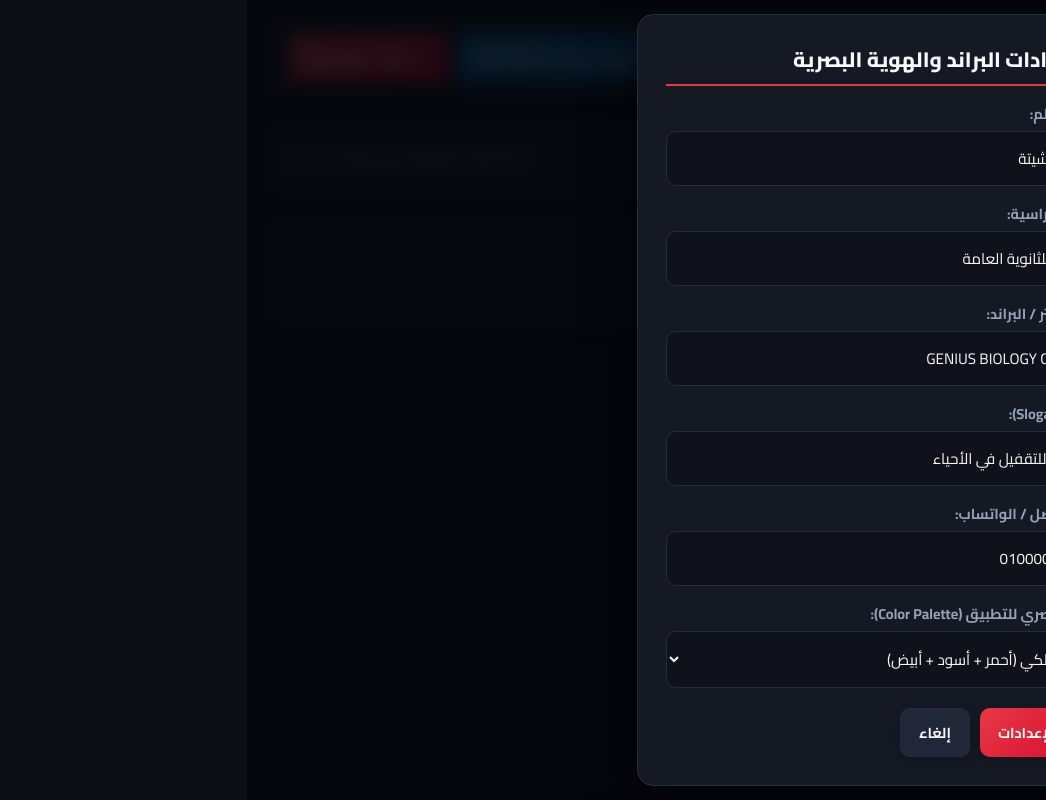
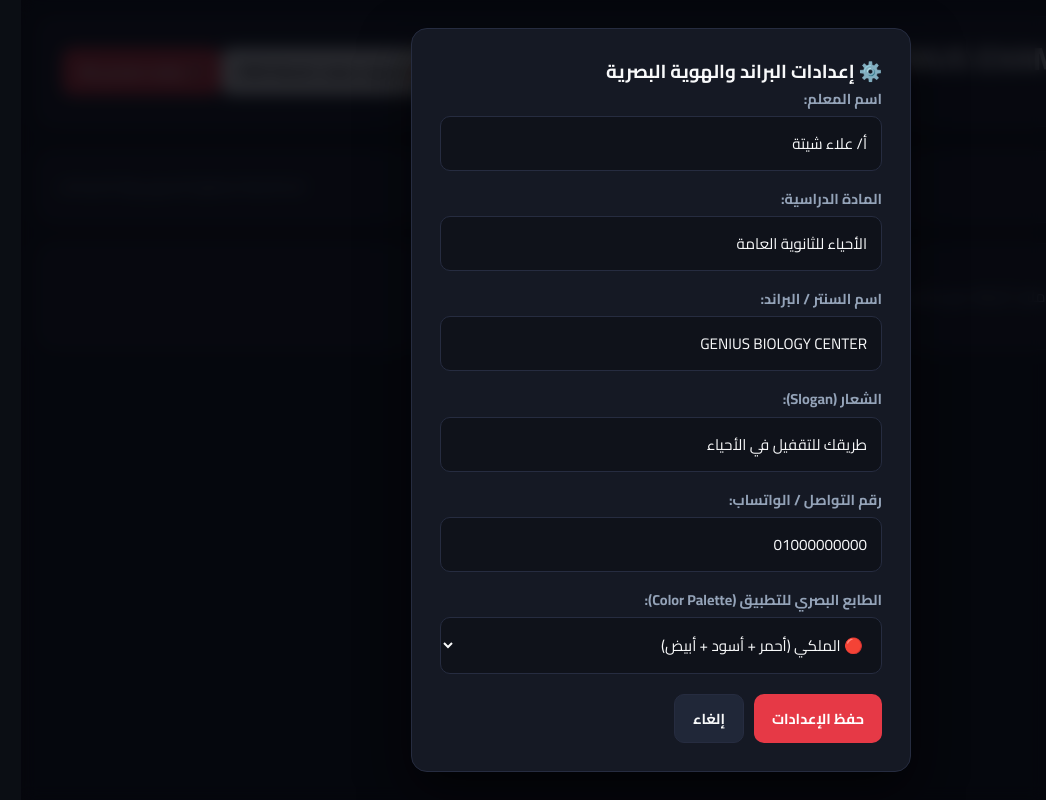
Before and after one commit to geniusbiology1/GENIUS-EXAM-MAKER, a React (Vite) app: page / in a window 1280 px wide. Both pictures are taken after a click on the button "⚙️ الإعدادات والبراند". Shown: the whole page, without its empty margins (234-1280 px from the left). Built offline with nearby package versions, Linux system fonts and the light colour scheme.

Commit message:
Update global.css

```diff
--- a/src/styles/global.css
+++ b/src/styles/global.css
@@ -3,7 +3,6 @@
 :root {
   --bg-main: #0b0e14;
   --bg-card: #151924;
-  --bg-card-hover: #1c2232;
   --primary-red: #e63946;
   --primary-red-hover: #d90429;
   --accent-blue: #0077b6;
@@ -11,9 +10,6 @@
   --text-primary: #f8f9fa;
   --text-secondary: #94a3b8;
   --border-color: #262c40;
-  --border-radius-lg: 16px;
-  --border-radius-md: 10px;
-  --border-radius-sm: 6px;
   --font-cairo: 'Cairo', -apple-system, BlinkMacSystemFont, sans-serif;
 }
 
@@ -35,132 +31,45 @@ body {
   line-height: 1.6;
 }
 
-/* =========================================================
-   شريط الهيدر والتنقل العلوي الاحترافي (Navbar Header)
-   ========================================================= */
 .app-header {
   background: var(--bg-card);
   border: 1px solid var(--border-color);
-  border-radius: var(--border-radius-lg);
+  border-radius: 16px;
   padding: 16px 24px;
   display: flex;
   justify-content: space-between;
   align-items: center;
   margin-bottom: 24px;
-  box-shadow: 0 8px 32px rgba(0, 0, 0, 0.4);
 }
 
-.brand-title-group {
-  display: flex;
-  align-items: center;
-  gap: 12px;
-}
-
-.brand-title-group h1 {
-  font-size: 1.4rem;
-  font-weight: 900;
-  background: linear-gradient(45deg, #fff, var(--primary-red));
-  -webkit-background-clip: text;
-  -webkit-text-fill-color: transparent;
-}
-
-.brand-title-group span {
-  font-size: 0.8rem;
-  background: rgba(230, 57, 70, 0.15);
-  color: var(--primary-red);
-  padding: 2px 8px;
-  border-radius: 20px;
-  border: 1px solid rgba(230, 57, 70, 0.3);
-  font-weight: 700;
-}
-
-.header-actions {
-  display: flex;
-  gap: 10px;
-}
-
-/* =========================================================
-   الأزرار الاحترافية (Custom Buttons)
-   ========================================================= */
 .btn {
   border: none;
   padding: 10px 18px;
-  border-radius: var(--border-radius-md);
+  border-radius: 10px;
   font-weight: 700;
   font-size: 0.9rem;
   cursor: pointer;
   display: inline-flex;
   align-items: center;
   gap: 8px;
-  transition: all 0.25s cubic-bezier(0.4, 0, 0.2, 1);
-  box-shadow: 0 4px 12px rgba(0,0,0,0.2);
+  transition: all 0.25s ease;
 }
 
-.btn:hover {
-  transform: translateY(-2px);
-  box-shadow: 0 6px 20px rgba(0,0,0,0.35);
-}
+.btn-primary { background: var(--primary-red); color: #ffffff; }
+.btn-primary:hover { background: var(--primary-red-hover); }
+.btn-secondary { background: #202738; color: var(--text-primary); border: 1px solid var(--border-color); }
 
-.btn:active {
-  transform: translateY(0);
-}
-
-.btn-primary {
-  background: linear-gradient(135deg, var(--primary-red), var(--primary-red-hover));
-  color: #ffffff;
-}
-
-.btn-secondary {
-  background: #202738;
-  color: var(--text-primary);
-  border: 1px solid var(--border-color);
-}
-.btn-secondary:hover {
-  background: #2a334a;
-}
-
-.btn-accent {
-  background: linear-gradient(135deg, var(--accent-blue), #005f9e);
-  color: #fff;
-}
-
-.btn-gold {
-  background: linear-gradient(135deg, var(--accent-gold), #e0a100);
-  color: #000;
-}
-
-/* =========================================================
-   البطاقات والداشبورد الداخلي (Cards & Grid Layout)
-   ========================================================= */
 .card {
   background: var(--bg-card);
   border: 1px solid var(--border-color);
-  border-radius: var(--border-radius-lg);
+  border-radius: 16px;
   padding: 20px;
   margin-bottom: 20px;
-  box-shadow: 0 4px 20px rgba(0,0,0,0.25);
-  transition: border-color 0.2s;
 }
 
-.card:hover {
-  border-color: rgba(230, 57, 70, 0.4);
-}
-
-.grid-dashboard {
-  display: grid;
-  grid-template-columns: repeat(auto-fit, minmax(300px, 1fr));
-  gap: 20px;
-}
-
-/* =========================================================
-   النوافذ المنبثقة والإنبوكس (Modern Modals)
-   ========================================================= */
 .modal-overlay {
   position: fixed;
-  top: 0;
-  left: 0;
-  right: 0;
-  bottom: 0;
+  top: 0; left: 0; right: 0; bottom: 0;
   background: rgba(5, 7, 12, 0.85);
   backdrop-filter: blur(8px);
   display: flex;
@@ -173,102 +82,30 @@ body {
 .modal-content {
   background: var(--bg-card);
   border: 1px solid var(--border-color);
-  border-radius: var(--border-radius-lg);
+  border-radius: 16px;
   padding: 28px;
   width: 100%;
-  max-width: 580px;
   box-shadow: 0 20px 50px rgba(0,0,0,0.6);
-  animation: modalIn 0.3s cubic-bezier(0.16, 1, 0.3, 1);
 }
 
-@keyframes modalIn {
-  from { opacity: 0; transform: scale(0.94); }
-  to { opacity: 1; transform: scale(1); }
-}
-
-.modal-content h3 {
-  font-size: 1.3rem;
-  font-weight: 800;
-  margin-bottom: 16px;
-  color: var(--text-primary);
-  border-bottom: 2px solid var(--primary-red);
-  padding-bottom: 8px;
-}
-
-/* =========================================================
-   حقول المدخلات والإدخال (Form Inputs)
-   ========================================================= */
-.form-group {
-  margin-bottom: 16px;
-}
-
-.form-group label {
-  display: block;
-  font-size: 0.9rem;
-  font-weight: 700;
-  margin-bottom: 6px;
-  color: var(--text-secondary);
-}
-
-.form-group input,
-.form-group select,
-.form-group textarea {
+.form-group { margin-bottom: 16px; }
+.form-group label { display: block; font-size: 0.9rem; font-weight: 700; margin-bottom: 6px; color: var(--text-secondary); }
+.form-group input, .form-group select, .form-group textarea {
   width: 100%;
   padding: 12px 14px;
   background: #0f121a;
   border: 1px solid var(--border-color);
-  border-radius: var(--border-radius-md);
+  border-radius: 10px;
   color: var(--text-primary);
   font-size: 0.95rem;
   outline: none;
-  transition: all 0.2s;
 }
 
-.form-group input:focus,
-.form-group select:focus,
-.form-group textarea:focus {
-  border-color: var(--primary-red);
-  box-shadow: 0 0 0 3px rgba(230, 57, 70, 0.2);
-}
-
-/* =========================================================
-   قائمة بنك الأسئلة والتصفية (Question Bank Items)
-   ========================================================= */
-.q-bank-item {
-  background: #11141f;
-  border: 1px solid var(--border-color);
-  border-radius: var(--border-radius-md);
-  padding: 16px;
-  margin-bottom: 12px;
-  display: flex;
-  justify-content: space-between;
-  align-items: center;
-  transition: all 0.2s;
-}
-
-.q-bank-item:hover {
-  background: #181d2b;
-  border-color: rgba(255, 255, 255, 0.15);
-}
-
-.badge {
-  padding: 3px 10px;
-  border-radius: 12px;
-  font-size: 0.75rem;
-  font-weight: 800;
-}
-.badge-mcq { background: rgba(0, 119, 182, 0.2); color: #38bdf8; border: 1px solid rgba(56, 189, 248, 0.3); }
-.badge-essay { background: rgba(255, 183, 3, 0.2); color: #fbbf24; border: 1px solid rgba(251, 191, 36, 0.3); }
-
-/* =========================================================
-   ورقة الامتحان الاحترافية (تصدير وطباعة PDF / Word)
-   ========================================================= */
+/* ورقة الامتحان والطباعة */
 .exam-paper-container {
   background: #ffffff !important;
   color: #111111 !important;
   padding: 40px;
-  border-radius: 4px;
-  box-shadow: 0 10px 40px rgba(0,0,0,0.5);
   max-width: 900px;
   margin: 0 auto;
 }
@@ -282,16 +119,6 @@ body {
   margin-bottom: 24px;
 }
 
-.section-header-title {
-  background-color: #f1f5f9;
-  color: #0f172a;
-  border-right: 5px solid var(--primary-red);
-  padding: 8px 14px;
-  font-size: 1.05rem;
-  font-weight: 800;
-  margin: 20px 0 16px 0;
-}
-
 .question-block {
   background: #fff;
   padding: 14px 0;
@@ -300,7 +127,6 @@ body {
 
 .q-head {
   display: flex;
-  align-items: flex-start;
   gap: 10px;
   font-size: 1.05rem;
   font-weight: 700;
@@ -308,26 +134,7 @@ body {
   margin-bottom: 10px;
 }
 
-.q-num {
-  color: var(--primary-red);
-  font-weight: 900;
-}
-
-.options-grid {
-  display: grid;
-  grid-template-columns: repeat(2, 1fr);
-  gap: 10px;
-  padding-right: 25px;
-}
-
-.option-item {
-  background: #f8fafc;
-  padding: 8px 14px;
-  border-radius: 6px;
-  border: 1px solid #e2e8f0;
-  font-size: 0.95rem;
-  font-weight: 600;
-}
+.q-num { color: var(--primary-red); font-weight: 900; }
 
 .essay-line {
   border-bottom: 1px dashed #94a3b8;
@@ -338,5 +145,4 @@ body {
   .no-print { display: none !important; }
   body { background: #fff !important; padding: 0 !important; }
   .exam-paper-container { box-shadow: none !important; padding: 0 !important; }
-  .page-break { page-break-before: always; }
 }
```
